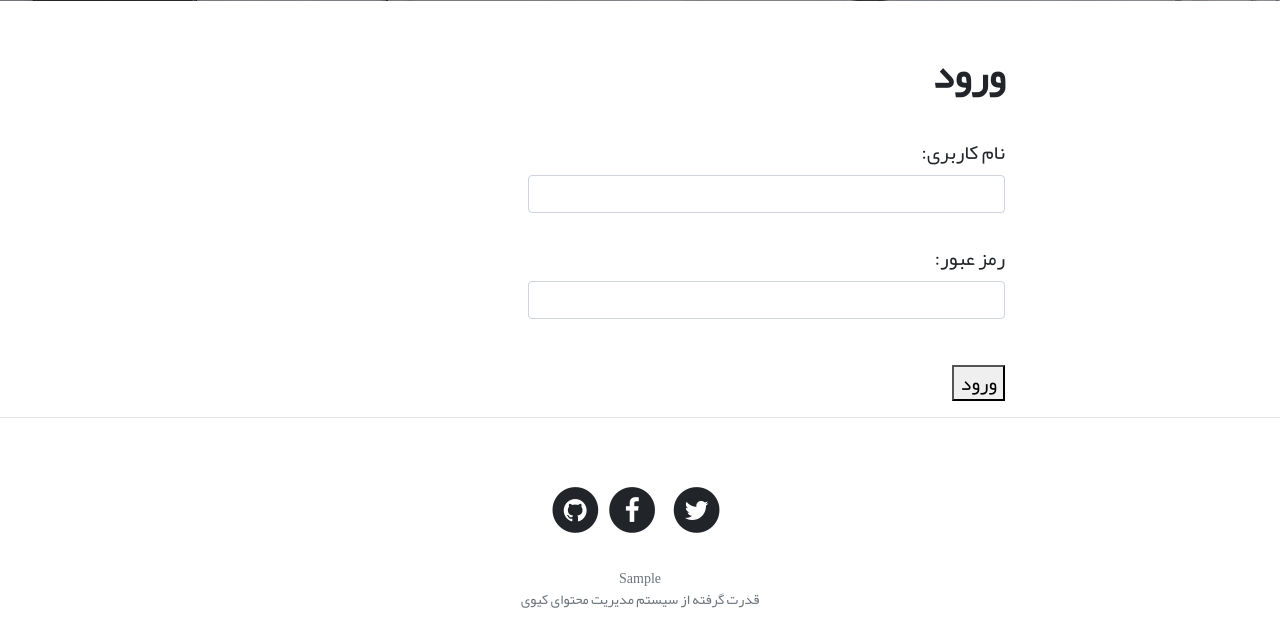
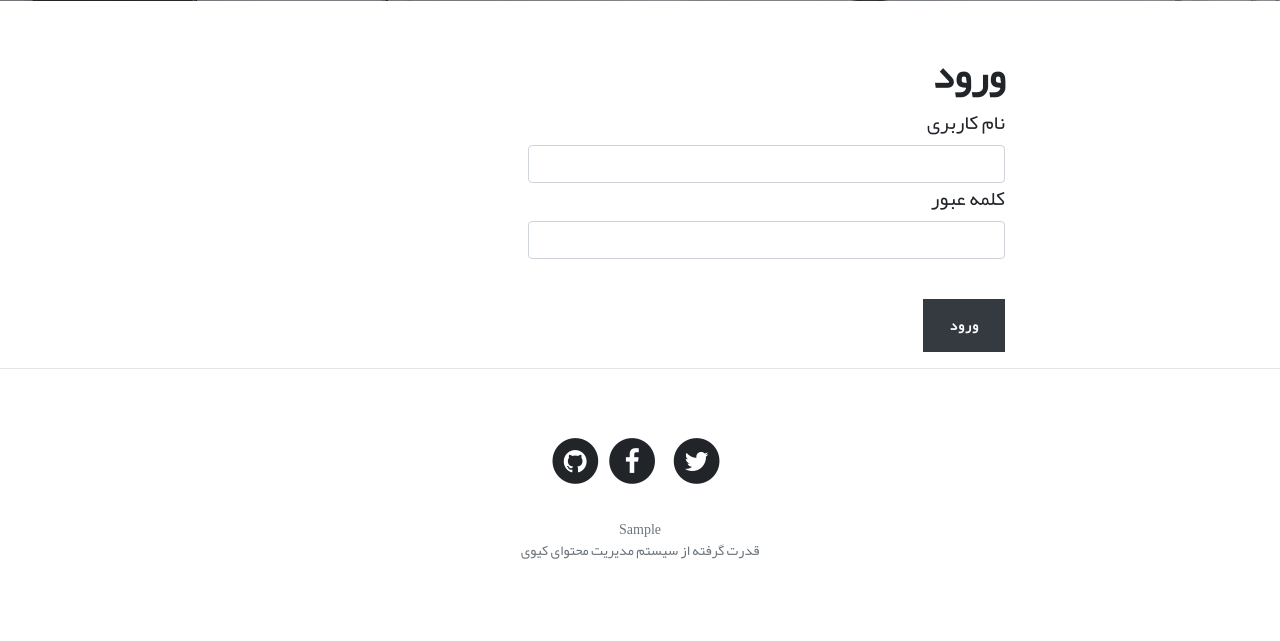
Before and after one commit to rasooll/Kiwi-CMS, a Django app: page /user/login/ in a window 1280 px wide. Shown: the part 495-1136 px from the top of the page. After the commit the page ends 1054 px from the top, so only its background shows below. Run offline with Django 3.2, Linux system fonts and the light colour scheme; tables that the repository leaves empty hold one stand-in row (values such as "Sample post"); parts of the project's set-up code (start-up, migrations or seed data) failed here and were passed over; some libraries are stand-ins or nearby versions.

Commit message:
Fix login page and style.

```diff
--- a/blog/static/css/clean-blog.css
+++ b/blog/static/css/clean-blog.css
@@ -494,6 +494,11 @@ ul.errorlist{
 .captcha-row{
   margin-top: 25px;
 }
+.myalert{
+  margin-top: 25px;
+  font-size: 16px;
+  text-align: center;
+}
 .sendcommentbtn{
   margin-top: 15px;
 }
--- a/blog/templates/user_login.html
+++ b/blog/templates/user_login.html
@@ -4,18 +4,33 @@
 
 {% block content %}
   <h1>ورود</h1>
-  {{ err.auth }}
+
+  {% if err.auth %}
+    <div class="alert alert-danger myalert" role="alert">
+      {{ err.auth }}
+    </div>
+  {% endif %}
+
   <form action="" method="post">
     {% csrf_token %}
     <div class="form-group">
       <div class="row">
         <div class="col-12 col-md-12 col-lg-8">
-          {{ form.as_p }}
+          <div>
+            <label>نام کاربری</label>
+            {{ form.username }}
+          </div>
+          <div>
+            <label>کلمه عبور</label>
+            {{ form.password }}
+          </div>
         </div>
       </div>
-      {{ recaptcha|safe }}
-      {{ err.captcha|safe }}
+      <div class="captcha-row">
+        {{ recaptcha|safe }}
+        {{ err.captcha|safe }}
+      </div>
     </div>
-    <button type="submit">ورود</button>
+    <button type="submit" class="btn btn-dark sendcommentbtn">ورود</button>
   </form>
 {% endblock %}
```
